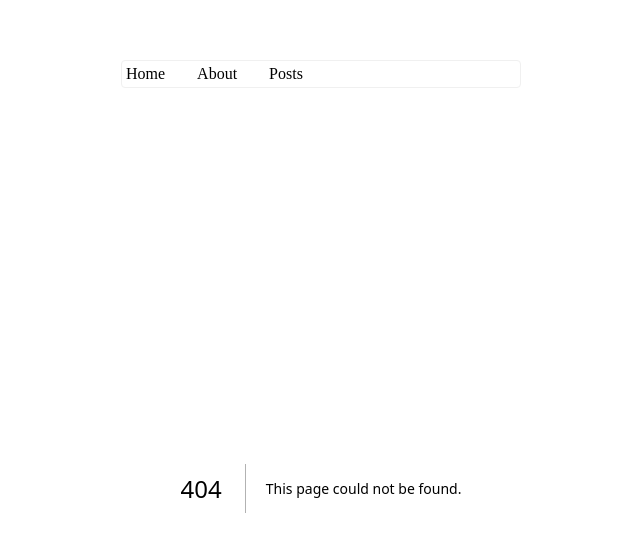
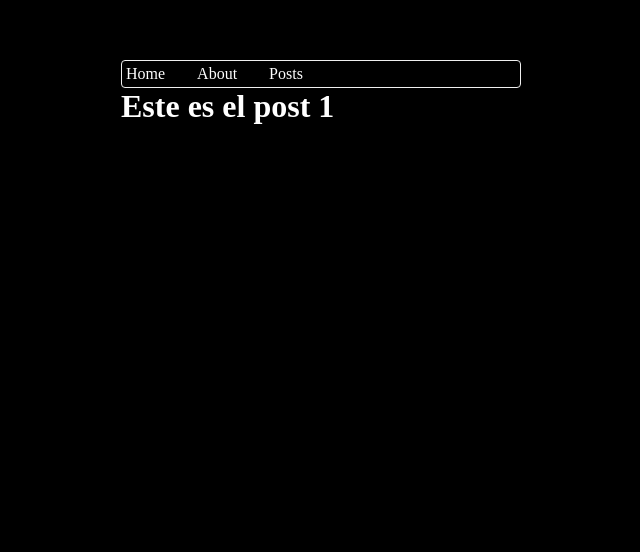
Before and after one commit to FranGarciaLopez/next-app, a Next.js app: page /posts/1 in a window 1280 px wide. Before the commit this address had no page. Shown: the part 140-692 px from the top of the page, without its empty margins (319-959 px from the left). Built offline with nearby package versions, Linux system fonts and the light colour scheme.

Commit message:
add id page for the posts

```diff
--- /dev/null
+++ b/src/app/posts/[id]/page.jsx
@@ -0,0 +1,4 @@
+export default function Post({ params }) {
+          const { id } = params
+          return <h1>Este es el post {id}</h1>
+}
```
